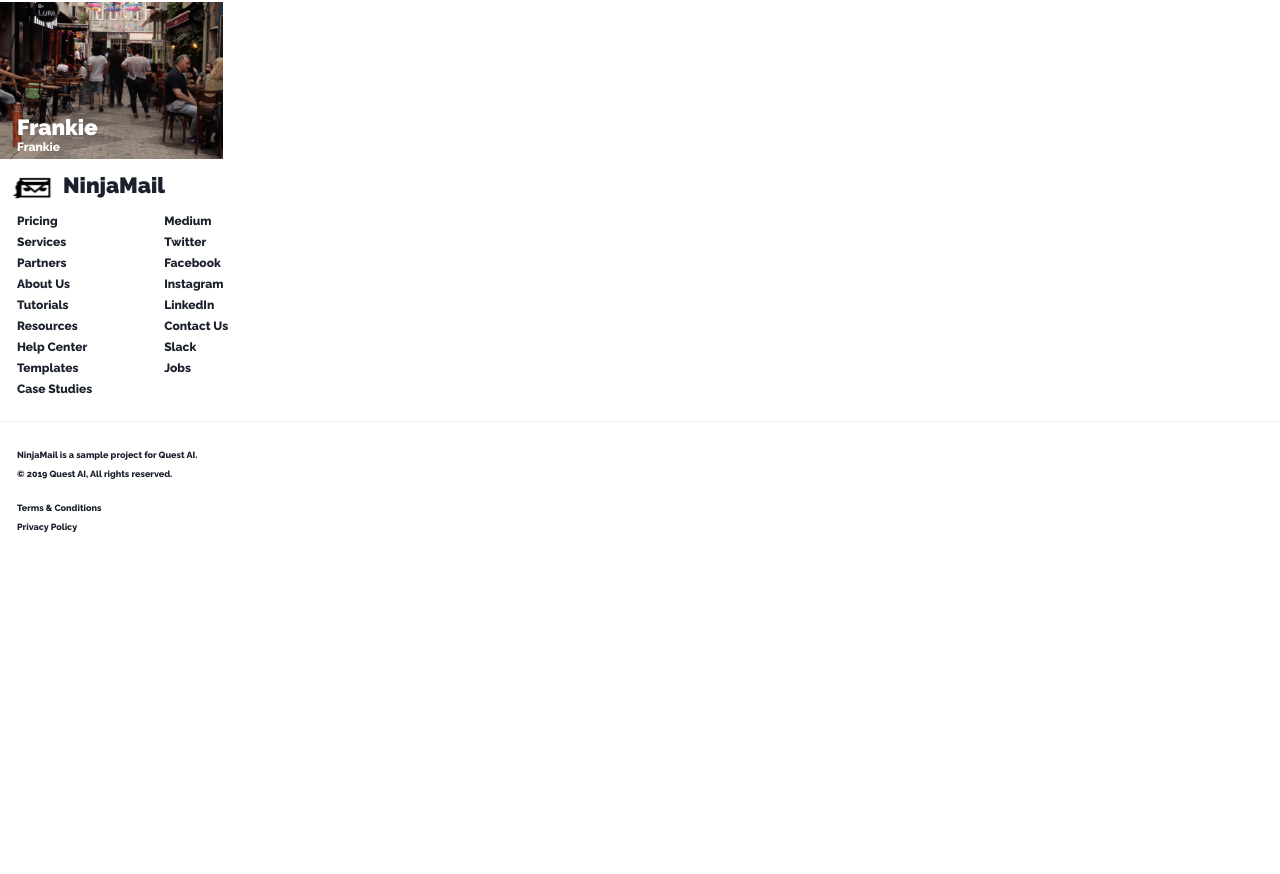
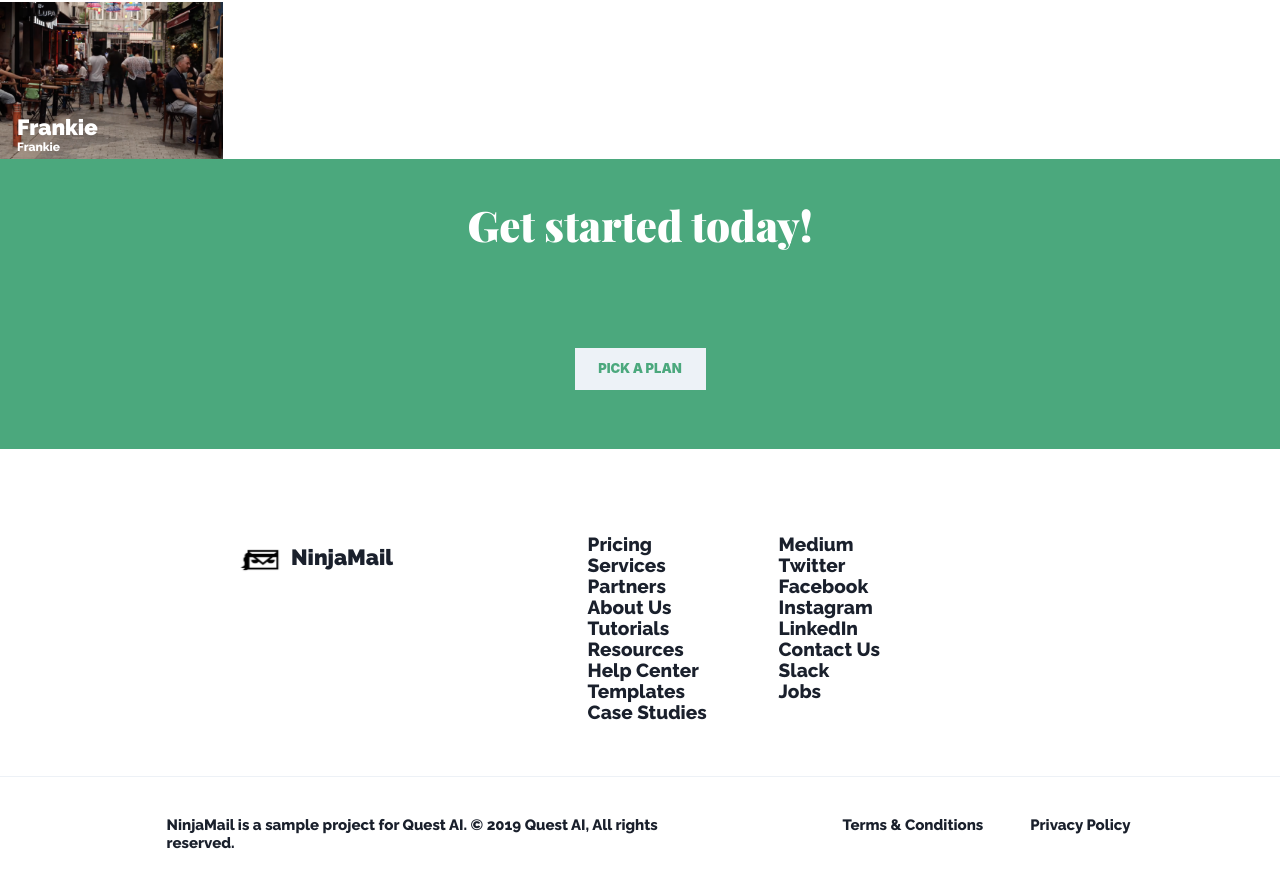
Before and after one commit to MatheusFellipi/ninjaMail, a Next.js app: page / in a window 1280 px wide. Shown: the part 1155-2029 px from the top of the page. Before the commit the page ends 1800 px from the top, so only its background shows below. Built offline with nearby package versions, Linux system fonts and the light colour scheme.

Commit message:
Criando o rodapé respondível.

```diff
--- a/src/pages/index.tsx
+++ b/src/pages/index.tsx
@@ -1,7 +1,7 @@
 import type { NextPage } from 'next'
 import {
   Box,
-  Center,
+  Button,
   Divider,
   Flex,
   Heading,
@@ -30,9 +30,55 @@ const Home: NextPage = () => {
       <Box mt={47}>
         <CaseStudy />
       </Box>
-      <Box as="footer" h={'486px'}>
-        <Box>
-          <Flex w={'155px'} h={'52px'} align={'center'} ml="10px">
+
+      <Flex
+        flexDirection={'column'}
+        align="center"
+        justify={'space-between'}
+        as={'section'}
+        pt={'42px'}
+        pb={'59px'}
+        bgColor="#4BA87D"
+        h={'290px'}
+        width={'100%'}
+      >
+        <Box
+          as="h1"
+          fontFamily={'heading'}
+          fontSize={'42px'}
+          lineHeight={'48px'}
+          fontWeight={'black'}
+          textAlign={'center'}
+          color={'white'}
+        >
+          Get started today!
+        </Box>
+        <Button
+          borderRadius={0}
+          w={'131px'}
+          h={'42px'}
+          fontSize={'13px'}
+          lineHeight={'15px'}
+          fontWeight={'black'}
+          color={'#4BA87D'}
+        >
+          PICK A PLAN
+        </Button>
+      </Flex>
+
+      <Box as="footer">
+        <Flex
+          flexDirection={{ lg: 'row', md: 'row', sm: 'column' }}
+          mb={{ lg: '56.14px', md: '37.72px', sm: '11.72px' }}
+          ml={{ lg: '228px', md: '63px', sm: '17px' }}
+        >
+          <Flex
+            w={'155px'}
+            h={'52px'}
+            align={'center'}
+            ml="10px"
+            mt={{ lg: '82px', md: '47px', sm: '47px' }}
+          >
             <Box width={84} height={42} mt={'12px'}>
               <Image src="/icon/ninjamail.svg" alt="ninjamail" />
             </Box>
@@ -51,11 +97,11 @@ const Home: NextPage = () => {
           </Flex>
 
           <Flex
-            mt={'3.73px'}
-            ml={'17px'}
-            fontWeight={700}
+            mt={{ lg: '88px', md: '51px', sm: '3.73px' }}
+            ml={{ lg: '194.61px', md: '128.97', sm: '17px' }}
+            fontWeight={'bold'}
             fontFamily={'text'}
-            fontSize="12px"
+            fontSize={{ lg: '19px', md: '"12px"', sm: '12px' }}
             lineHeight={'14px'}
           >
             <Box>
@@ -94,41 +140,55 @@ const Home: NextPage = () => {
               </VStack>
             </Box>
           </Flex>
-        </Box>
+        </Flex>
 
-        <Box>
-          <Center height="50px">
-            <Divider orientation="horizontal" />
-          </Center>
+        <Divider h={'1px'} colorScheme="#DBDBDB" orientation="horizontal" />
+        <Flex
+          mt={{ lg: '39px', md: '25px', sm: '22px' }}
+          flexDirection={{ lg: 'row', md: 'row', sm: 'column' }}
+          justify={'center'}
+          align={'cemter'}
+        >
           <Box
             as="p"
             ml={'17px'}
-            fontSize={'9px'}
-            lineHeight={'19px'}
+            mr={{ lg: '98px', md: '93px', sm: '0' }}
+            fontSize={{ lg: '15px', md: '9px', sm: '9px' }}
+            lineHeight={'18px'}
             fontFamily={'text'}
             fontWeight={700}
-            maxW={'186px'}
-            h={'53px'}
+            maxW={{ lg: '561px', md: '333px', sm: '186px' }}
           >
-            NinjaMail is a sample project for Quest AI.
-            <br />© 2019 Quest AI, All rights reserved.
+            NinjaMail is a sample project for Quest AI. © 2019 Quest AI, All
+            rights reserved.
           </Box>
 
           <Box
             as="p"
             ml={'17px'}
-            fontSize={'9px'}
+            fontSize={{ lg: '15px', md: '9px', sm: '9px' }}
+            mr={{ lg: '30px', md: '35px', sm: '0' }}
+            lineHeight={'18px'}
+            fontFamily={'text'}
+            fontWeight={700}
+            maxW={'186px'}
+          >
+            Terms & Conditions
+          </Box>
+
+          <Box
+            as="p"
+            ml={'17px'}
+            mb={{ lg: '39px', md: '30px', sm: '51px' }}
+            fontSize={{ lg: '15px', md: '9px', sm: '9px' }}
             lineHeight={'19px'}
             fontFamily={'text'}
             fontWeight={700}
             maxW={'186px'}
-            h={'53px'}
           >
-            Terms & Conditions
-            <br />
             Privacy Policy
           </Box>
-        </Box>
+        </Flex>
       </Box>
     </>
   )
```
